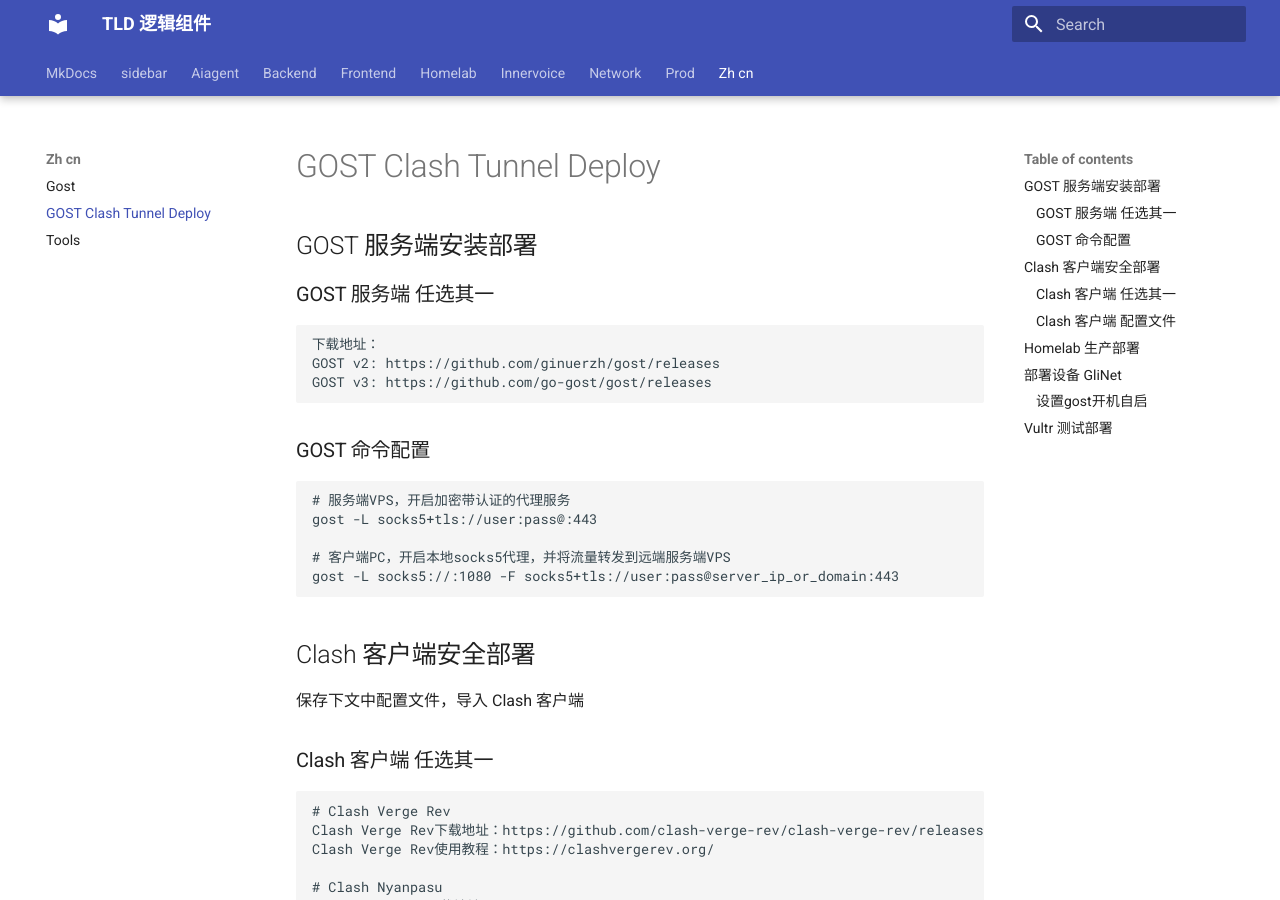
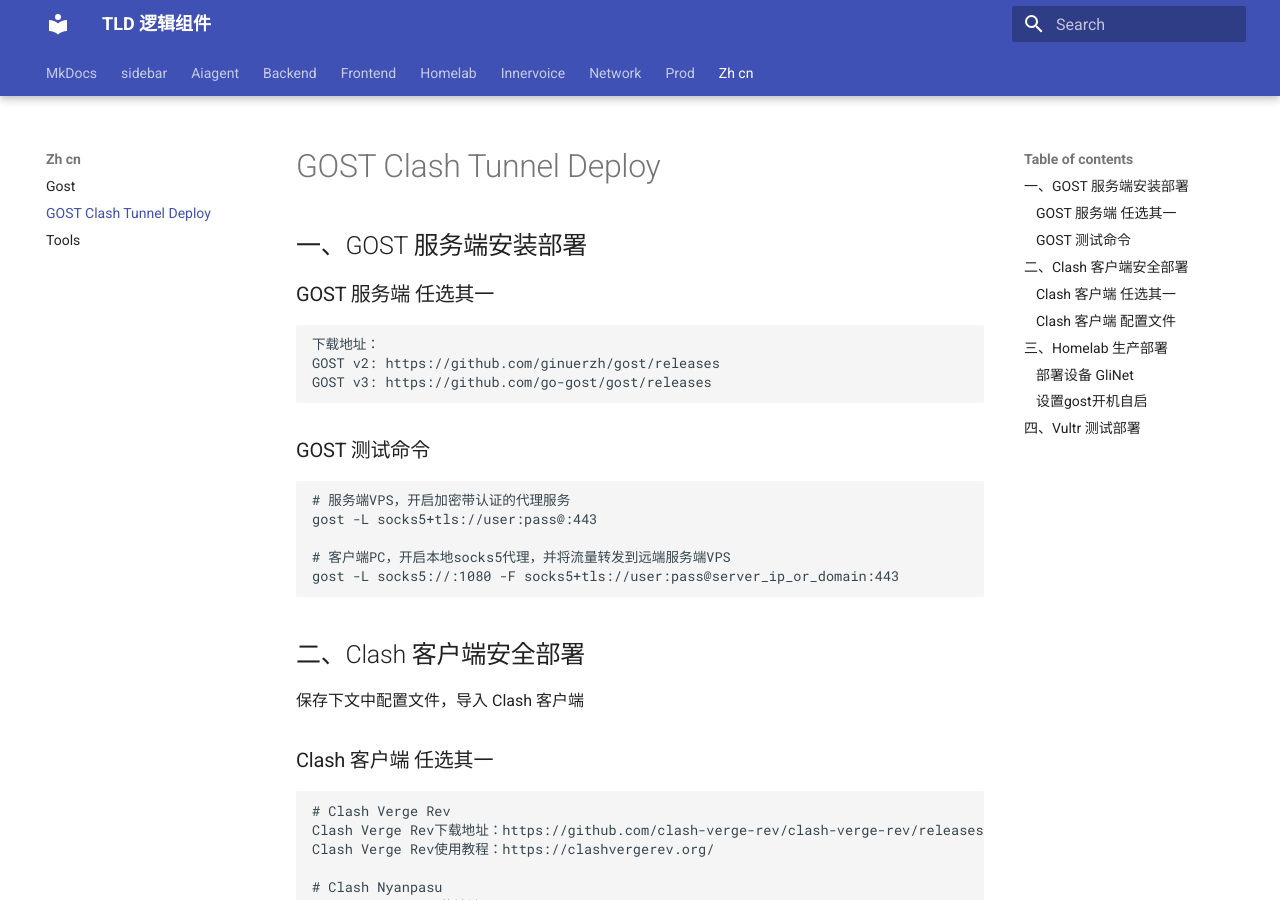
Before and after one commit to seccmd/pydeep, an MkDocs documentation site: the page built from docs/zh-cn/gost_clash.md, in a window 1280 px wide and 900 px high. Built offline with MkDocs 1.6.1 and Material for MkDocs 9.7.7, drawn with Linux system fonts in a browser that asks for light colours; some of the changed text lies outside the part shown.

Commit message:
Update gost_clash.md

````diff
--- a/docs/zh-cn/gost_clash.md
+++ b/docs/zh-cn/gost_clash.md
@@ -1,6 +1,6 @@
 # GOST Clash Tunnel Deploy
 
-## GOST 服务端安装部署
+## 一、GOST 服务端安装部署
 
 ### GOST 服务端 任选其一
 
@@ -10,7 +10,7 @@
 GOST v3: https://github.com/go-gost/gost/releases
 ```
 
-### GOST 命令配置
+### GOST 测试命令
 
 ```
 # 服务端VPS，开启加密带认证的代理服务
@@ -20,7 +20,7 @@
 gost -L socks5://:1080 -F socks5+tls://user:pass@server_ip_or_domain:443
 ```
 
-## Clash 客户端安全部署
+## 二、Clash 客户端安全部署
 
 保存下文中配置文件，导入 Clash 客户端
 
@@ -86,9 +86,9 @@
 
 - https://clash.skk.moe/
 
-## Homelab 生产部署
+## 三、Homelab 生产部署
 
-## 部署设备 GliNet
+### 部署设备 GliNet
 
 ```
 # 开放端口：
@@ -128,7 +128,7 @@
 service gost enable
 ```
 
-## Vultr 测试部署
+## 四、Vultr 测试部署
 
 - https://www.vultr.com/
 
````
